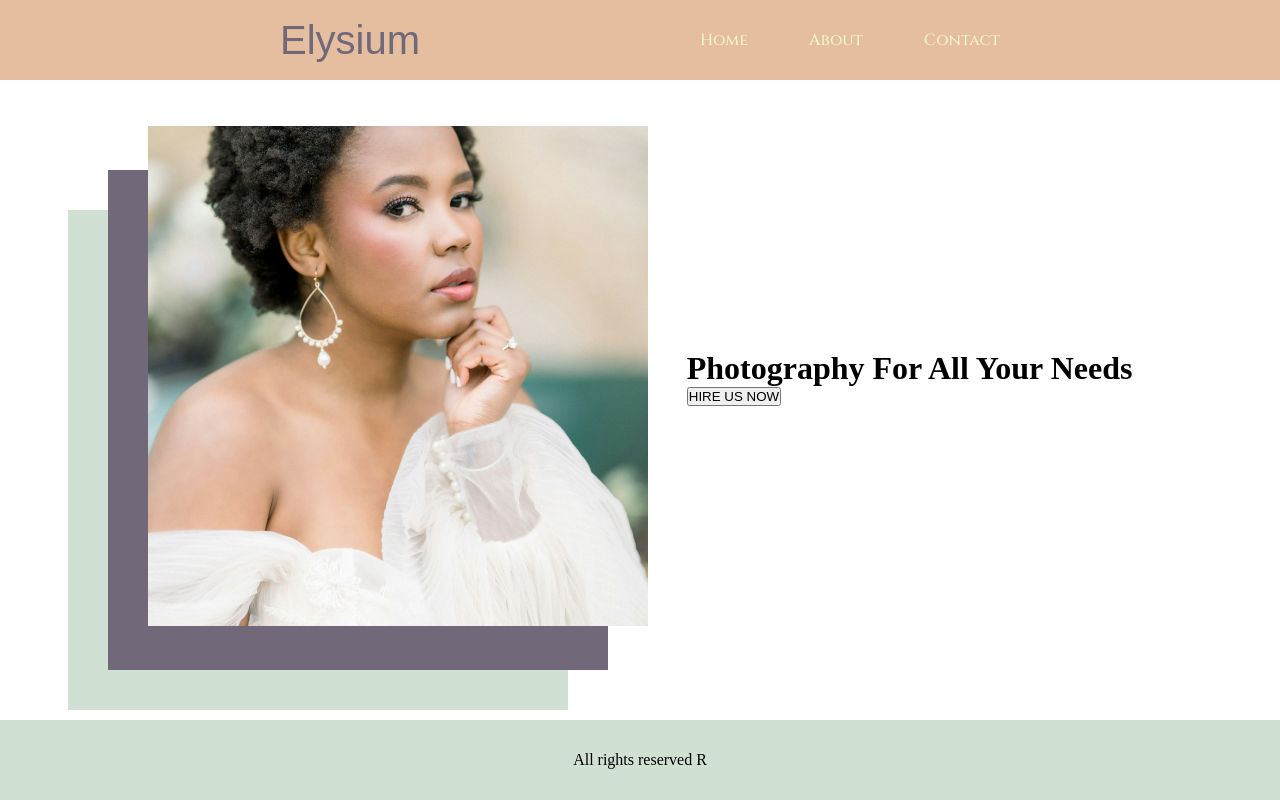
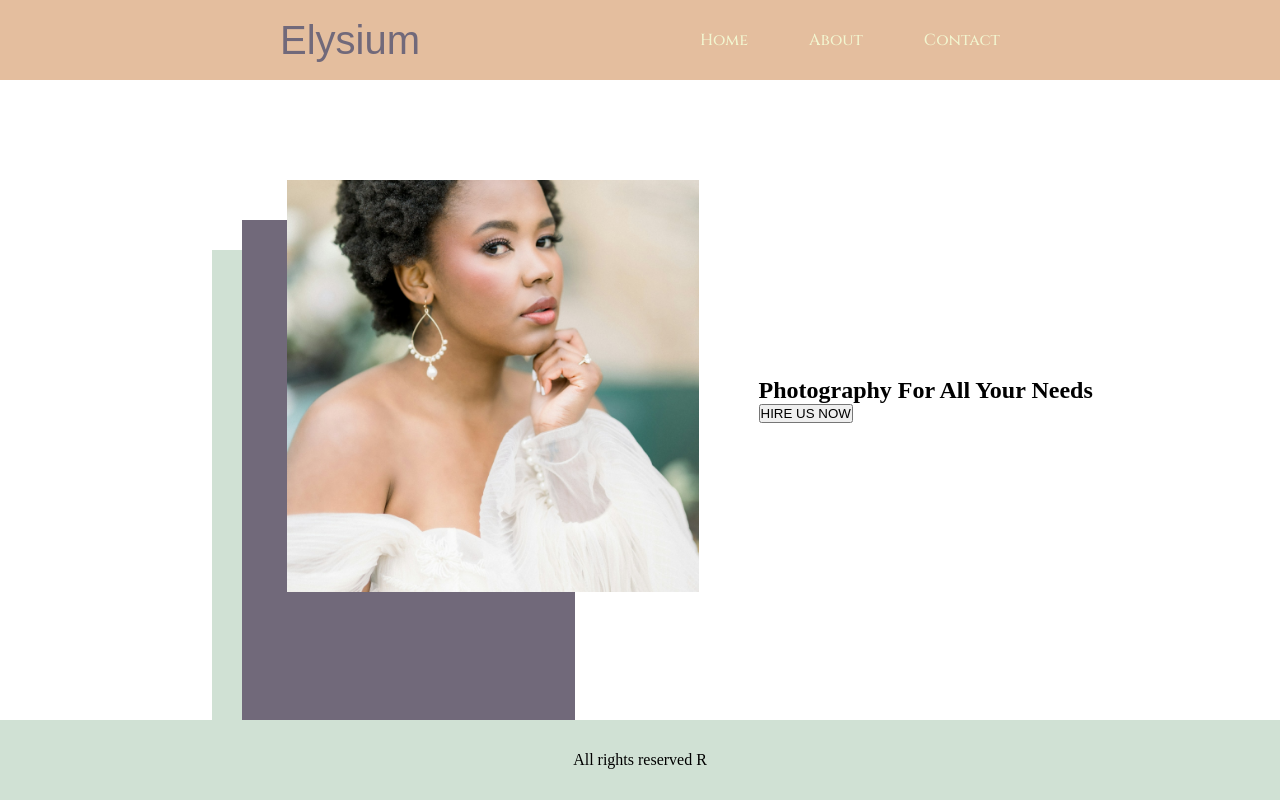
Before and after one commit to emirCo95/elysium_landing_page, a plain HTML site: page index.html in a window 1280 px wide. Drawn offline with Linux system fonts and the light colour scheme; a web font is replaced by a local one.

Commit message:
Update main section

```diff
--- a/index.html
+++ b/index.html
@@ -17,15 +17,15 @@
         </ul>
       </nav>
       <main>
-        <div class="image">
-          <div class="div_1"></div>
-          <div class="div_2"></div>
-          <div class="div_3">
-            <img src="./assets/main_img.png" alt="portrait" />
+        <div class="left">
+          <div class="image">
+            <img src="./assets/main_img.png" alt="main image" />
           </div>
+          <div class="box_1"></div>
+          <div class="box_2"></div>
         </div>
-        <div class="cta">
-          <h1>Photography For All Your Needs</h1>
+        <div class="right">
+          <h2>Photography For All Your Needs</h2>
           <button>HIRE US NOW</button>
         </div>
       </main>
--- a/styles.css
+++ b/styles.css
@@ -46,37 +46,51 @@ ul.links li span {
 
 main {
   width: 80%;
+  height: 80vh;
   margin: auto;
   display: flex;
-  justify-content: space-around;
+  justify-content: space-evenly;
   align-items: center;
-  margin-bottom: 7%;
 }
 
-main .image {
+main .left {
   position: relative;
+  width: 50%;
+  height: 100%;
 }
 
-main .image .div_1 {
+main .left .image {
   position: absolute;
-  left: -40px;
-  bottom: -40px;
+  top: 100px;
+  left: 100px;
+}
+
+main .left .image img {
   width: 100%;
+  height: 100%;
+}
+
+main .left .box_1 {
+  position: absolute;
+  top: 140px;
+  left: 55px;
+  width: 65%;
   height: 500px;
   z-index: -1;
   background-color: #71697a;
 }
-main .image .div_2 {
+
+main .left .box_2 {
   position: absolute;
-  left: -80px;
-  bottom: -80px;
-  width: 100%;
+  top: 170px;
+  left: 25px;
+  width: 65%;
   height: 500px;
   z-index: -2;
   background-color: #d0e1d4;
 }
-main .image .div_3 {
-  z-index: 1;
+
+main .right {
 }
 
 footer {
```
